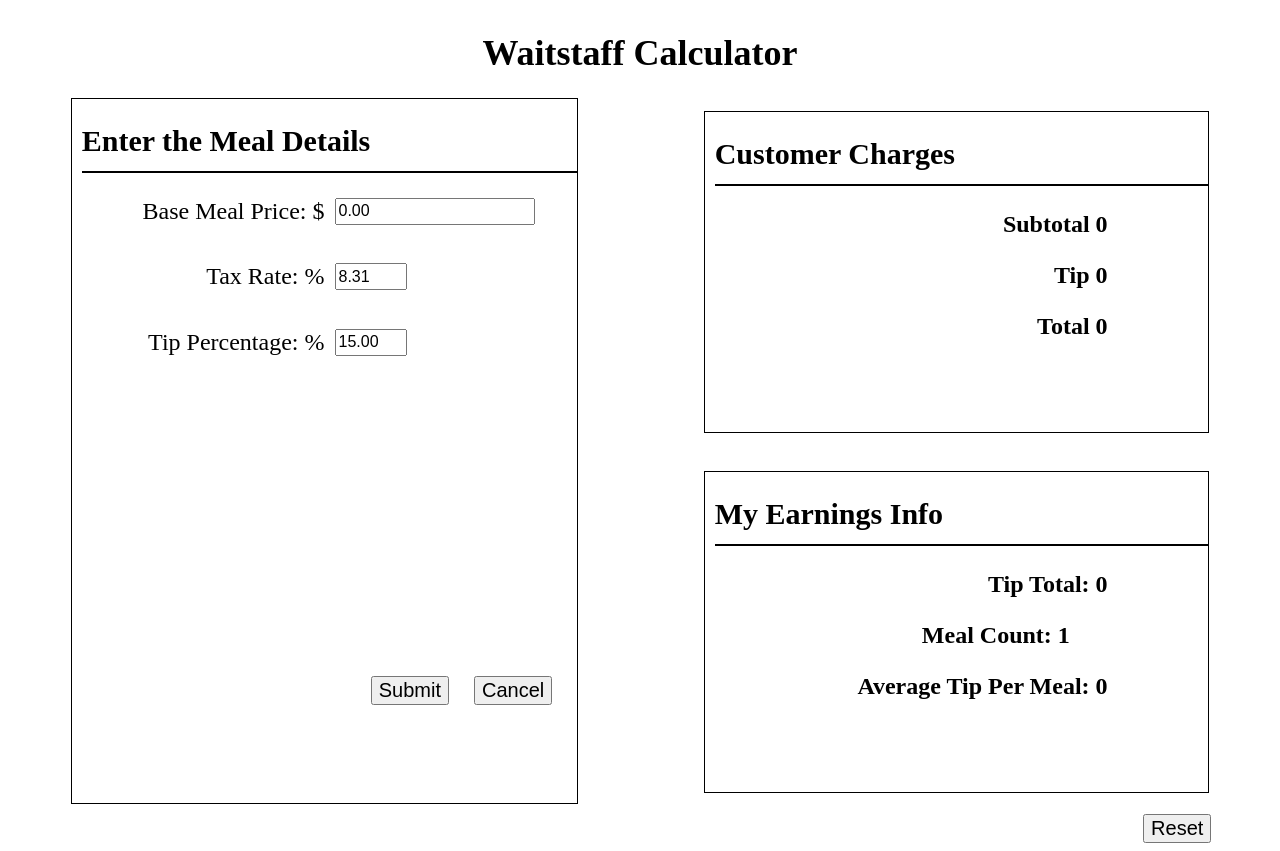
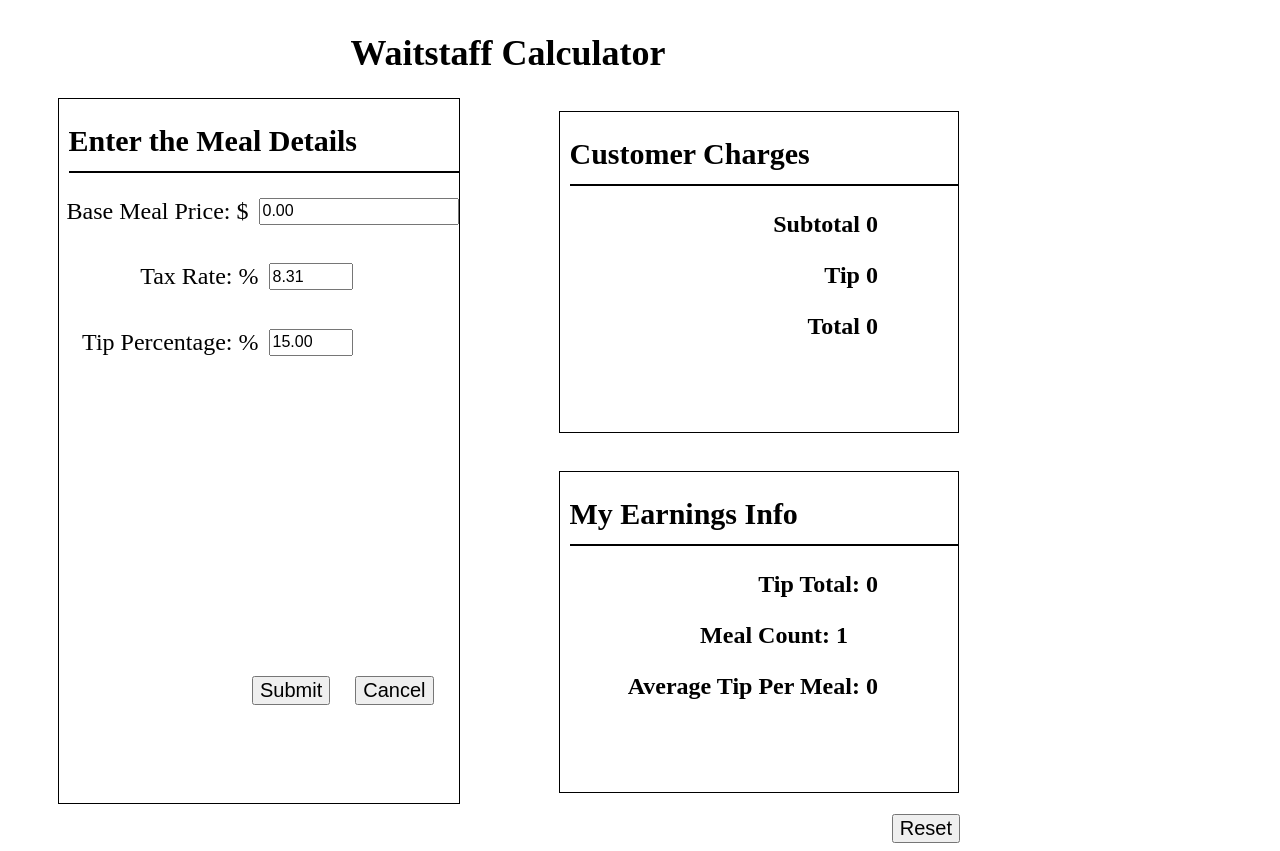
Before and after one commit to thinkful-ei-firefly/waitstaff-calculator_andrewtyl, a plain HTML site: page index.html in a window 1280 px wide. Both pictures are taken after a click on the button "Submit". Drawn offline with nearby package versions, Linux system fonts and the light colour scheme.

Commit message:
finished

```diff
--- a/scripts/index.js
+++ b/scripts/index.js
@@ -35,25 +35,6 @@ function processStore(baseMealPrice, taxRate, tipPercentage) {
 }
 
 function reRenderPage() {
-    $('main').html(`<h2>Enter the Meal Details</h2>
-            <form name="mealDetails" id="mealDetailsForm" autocomplete="off">
-            <div class="inputFlexRow">
-            <label for="BaseMealPrice">Base Meal Price: $</label>
-            <input type="number" step="0.01" min="0.00" value="0.00" name="BaseMealPrice" id="inputForBaseMealPrice">
-            </div>
-            <div class="inputFlexRow tiny">
-            <label for="TaxRate">Tax Rate: %</label>
-            <input step="0.01" min="0.00" value="8.31" type="number" name="TaxRate" id="inputForTaxRate">
-            </div>
-            <div class="inputFlexRow tiny">
-            <label for="TipPercentage">Tip Percentage: %</label>
-            <input step="0.01" min="0.00" value="15.00" type="number" name="TipPercentage" id="inputForTipPercentage"><br />
-            </div>
-            <div class="inputFlexRow" id="formButtons">
-            <button type="button" id="submitButton">Submit</button>
-            <button type="reset" id="cancelButton">Cancel</button>
-            </div>
-        </form>`);
     $('#customerCharges').html(`
             <h2>Customer Charges</h2>
             <h3>Subtotal ${STORE.lastOrder.subtotal}</h3>
@@ -65,5 +46,6 @@ function reRenderPage() {
             <h3>Tip Total: ${STORE.earnings.tipTotal}</h3>
             <h3 id="mealCount">Meal Count: ${STORE.earnings.mealCount}</h3><span>
             <h3>Average Tip Per Meal: ${STORE.earnings.avgTip}</h3>
-    `)
+    `);
+    $('#mealDetailsForm')[0].reset();
 }
--- a/styles/index.css
+++ b/styles/index.css
@@ -2,6 +2,7 @@ body {
     display: flex;
     flex-wrap: wrap;
     flex-direction: row;
+    max-width: 1000px;
 }
 
 header {
@@ -95,7 +96,7 @@ input {
 }
 
 .tiny > input {
-    width: 5vw;
+    width: 6vw;
 }
 
 #formButtons {
```
